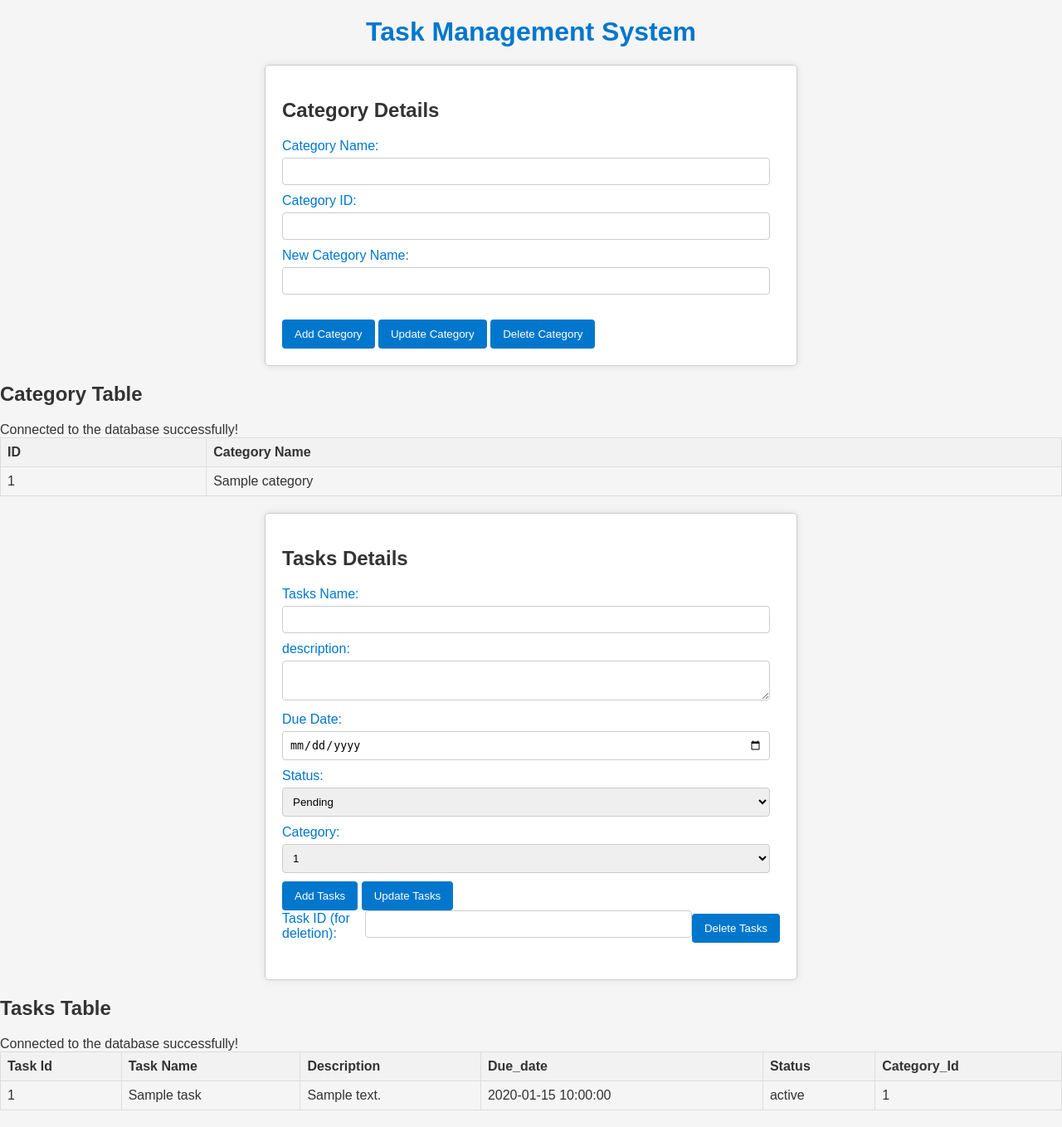
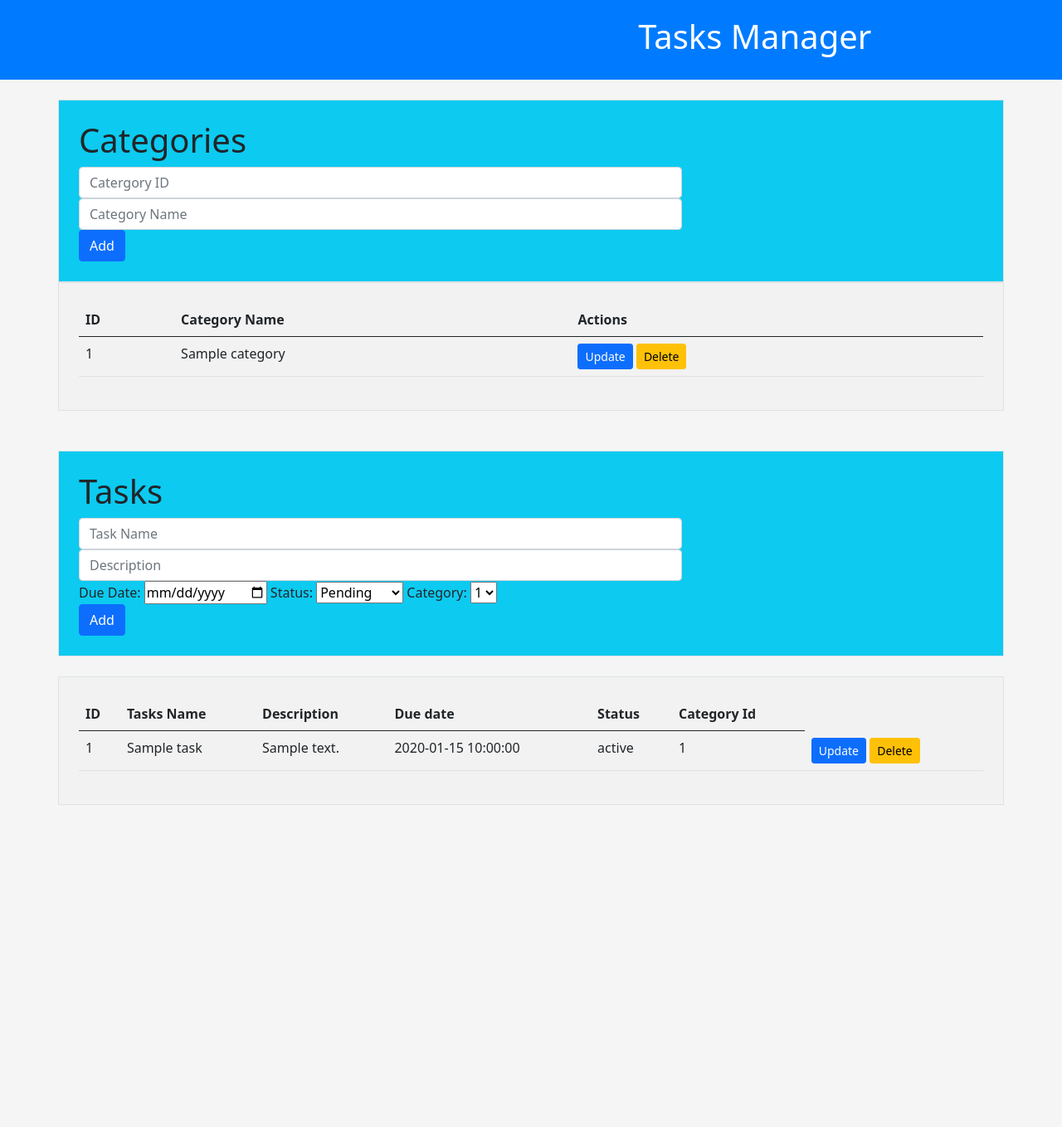
Before and after one commit to Mthilakara/Tasks-Managment-System, a PHP site: page / in a window 1280 px wide. Shown: the whole page at 83% size. After the commit the page ends 970 px from the top, so only its background shows below. Run offline with PHP 8.4, Linux system fonts and the light colour scheme; tables that the repository leaves empty or names only in its code hold one stand-in row (values such as "Sample post").

Commit message:
New user interface

```diff
--- a/DbCon.php
+++ b/DbCon.php
@@ -11,6 +11,6 @@ $conn = new mysqli($servername, $username, $password, $dbname);
 if ($conn->connect_error) {
     die("Connection failed: " . $conn->connect_error);
 } else {
-    echo "Connected to the database successfully!";
+
 }
 ?>
--- a/Index.php
+++ b/Index.php
@@ -2,104 +2,173 @@
 <html lang="en">
 <head>
   <meta charset="UTF-8">
-  <title>Task Management System</title>
-  <link rel="stylesheet" href="styles.css">
+  <meta http-equiv="X-UA-Compatible" content="IE=edge">
+  <meta name="viewport" content="width=device-width, initial-scale=1.0">
+
+  <title>Task Manager</title>
+
+  <link href="https://cdn.jsdelivr.net/npm/bootstrap@5.0.2/dist/css/bootstrap.min.css" rel="stylesheet" integrity="sha384-EVSTQN3/azprG1Anm3QDgpJLIm9Nao0Yz1ztcQTwFspd3yD65VohhpuuCOmLASjC" crossorigin="anonymous">
+  <link rel ="stylesheet" href ="style.css">
+  <link rel="stylesheet" href="https://cdnjs.cloudflare.com/ajax/libs/animate.css/4.1.1/animate.min.css">
+
+  <style>
+    .moving-text {
+      display: inline-block;
+      animation: moveLeftToRight 10s linear infinite;
+    }
+
+    @keyframes moveLeftToRight {
+      0% { transform: translateX(-100%); }
+      100% { transform: translateX(100vw); }
+    }
+
+    .heading {
+      display: inline-block;
+      animation-duration: 2s; /* Change duration as needed */
+      animation-fill-mode: forwards; /* Keeps the last keyframe state */
+    }
+
+    .rotate {
+      animation: rotateOnce 2s ease forwards;
+    }
+
+    @keyframes rotateOnce {
+      from {
+        transform: rotate(0deg);
+      }
+      to {
+        transform: rotate(360deg);
+      }
+    }
+
+    body {
+  background-color: #f5f5f5;
+}
+
+    .bg-light-gray {
+  background-color: #f2f2f2;
+}
+</style>
+
+
 </head>
+
+<script>
+
+        <?php
+        session_start();
+        if (isset($_SESSION['success_message'])) {
+            ?>
+            window.onload = function() {
+                alert("<?php echo $_SESSION['success_message']; ?>");
+            }
+            <?php
+
+            unset($_SESSION['success_message']);
+        }
+        ?>
+
+    </script>
+
 <body>
 
-<script>
-window.addEventListener('scroll', function() {
-  var element = document.querySelector('.animate-scroll');
-  var position = element.getBoundingClientRect().top;
-  var windowHeight = window.innerHeight;
+<header style="background-color: #007bff; color: white; padding: 20px;">
+<h1 class="moving-text animate__animated animate__fadeIn">Tasks Manager</h1>
 
-  if (position < windowHeight / 1.5) {
-    element.style.opacity = '1';
-  } else {
-    element.style.opacity = '0';
-  }
-});
-</script>
+  </header>
+    <br>
 
-  <h1>Task Management System</h1>
+    <div class="container border p-4 bg-info animate__animated animate__fadeIn">
+        <div class="row">
+        <h1 class="heading animate__animated animate__fadeInDown rotate">Categories</h1>
 
-  <!-- Category Details Form -->
-
-  <form class="category-actions" action="handle_categories.php" method="POST">
-  <div class="category-details">
-    <h2>Category Details</h2>
-    <label for="categoryName">Category Name:</label>
-    <input type="text" id="categoryName" name="categoryName" required>
-
-    <label for="categoryId">Category ID:</label>
-    <input type="text" id="categoryId" name="categoryId" required>
-
-    <label for="newCategoryName">New Category Name:</label>
-    <input type="text" id="newCategoryName" name="newCategoryName" onchange="removeRequired()">
+            <form method="POST" action="Add_Category.php">
+                <div class="col-8">
+                <input type="text" name="Category_ID" class="form-control" placeholder="Catergory ID">
+                <input type="text" name="Category_Name" class="form-control" placeholder="Category Name">
+                </div>
+                <div >
+                <button type="submit" class="btn btn-primary" name="add">Add</button>
+                </div>
+            </form>
+        </div>
     </div>
 
-  <div class="action-buttons">
-  <input type="submit" name="addCategory" value="Add Category">
-  <input type="submit" name="updateCategory" value="Update Category" onclick="removeRequired()">
-    <input type="submit" name="deleteCategory" value="Delete Category">
-  </div>
-</form>
 
-<script>
-  function removeRequired() {
-    document.getElementById("categoryName").removeAttribute("required");
-  }
-</script>
 
-<div class="category-table">
-  <h2>Category Table</h2>
-  <div class="table-container">
-    <table>
+
+    <?php
+    include "DbCon.php";
+    $sql= "SELECT * from Categories";
+    $result = $conn->query($sql);
+    ?>
+
+<div class="container border p-4 bg-light-gray animate__animated animate__fadeIn">
+    <table class="table">
         <thead>
             <tr>
                 <th>ID</th>
                 <th>Category Name</th>
+                <th>Actions</th>
             </tr>
         </thead>
         <tbody>
             <?php
-        include 'DbCon.php';
-
-        function displayCategoryTable($conn) {
-          $sql = "SELECT id, category_name FROM Categories";
-          $result = $conn->query($sql);
-
-          if ($result->num_rows > 0) {
-            while ($row = $result->fetch_assoc()) {
-              echo "<tr>";
-              echo "<td>" . $row["id"] . "</td>";
-              echo "<td>" . $row["category_name"] . "</td>";
-              echo "</tr>";
+            while ($row = mysqli_fetch_array($result)) {
+            ?>
+                <tr>
+                    <td><?php echo $row['id']; ?></td>
+                    <td><?php echo $row['category_name']; ?></td>
+                    <td>
+                    <button class="btn btn-primary btn-sm updateBtn" data-id="<?php echo $row['id']; ?>">Update</button>
+                        <a class="btn btn-warning btn-sm" href="Delete_Category.php?ID=<?php echo $row['id']; ?>" role="button" onclick="return confirm('Are you sure you want to delete this record?')">Delete</a>
+                    </td>
+                </tr>
+            <?php
             }
-          } else {
-            echo "<tr><td colspan='2'>0 results</td></tr>";
-          }
-        }
-
-        displayCategoryTable($conn);
-        $conn->close();
             ?>
         </tbody>
     </table>
 </div>
-</div>
 
-  <!-- Tasks Details Form -->
-  <div class="animate-scroll">
-<form class="Tasks-actions" action="Tasks_handle_categories.php" method="POST">
-  <div class="Tasks-details">
-    <h2>Tasks Details</h2>
-    <label for="TasksName">Tasks Name:</label>
-    <input type="text" id="TasksName" name="TasksName" required>
 
-    <label for="description">description:</label>
-    <textarea id="description" name="description"></textarea>
+<script src="https://code.jquery.com/jquery-3.6.0.min.js"></script>
+<script>
+    $(document).ready(function() {
+        $('.updateBtn').click(function() {
+            var id = $(this).data('id');
+            var newCategoryID = prompt("Enter new Category ID:");
+            var newCategoryName = prompt("Enter new Category Name:");
 
+            if (newCategoryID !== null && newCategoryName !== null) {
+                $.ajax({
+                    type: 'POST',
+                    url: 'update_record.php',
+                    data: { id: id, newCategoryID: newCategoryID, newCategoryName: newCategoryName },
+                    success: function(response) {
+                        alert(response);
+                        location.reload();
+                    },
+                    error: function(xhr, status, error) {
+                        console.error(xhr.responseText);
+                    }
+                });
+            }
+        });
+    });
+</script>
+
+<br>
+
+    <div class="container border p-4 bg-info mt-4 animate__animated animate__fadeIn">
+        <div class="row">
+        <h1 class="heading animate__animated animate__fadeInDown rotate" style="animation-delay: 1s">Tasks</h1>
+
+            <form method="POST" action="Add_Task.php">
+                <div class="col-8">
+
+                <input type="text" name="Tasks_Name" class="form-control" placeholder="Task Name">
+                <input type="text" name="Description" class="form-control" placeholder="Description">
                 <label for="dueDate">Due Date:</label>
                 <input type="date" id="dueDate" name="dueDate" required>
 
@@ -126,72 +195,93 @@ window.addEventListener('scroll', function() {
                                 }
                                 mysqli_close($conn);
                         ?>
+                        </select>
                 </div>
-  </div>
-
-  <div class="action-buttons">
-  <input type="submit" name="addTasks" value="Add Tasks">
-  <input type="submit" name="updateTasks" value="Update Tasks">
-     <div style="display: flex; align-items: center; margin-bottom: 10px;">
-            <label for="taskId">Task ID (for deletion):</label>
-            <input type="text" id="taskId" name="taskId">
-            <input type="submit" name="deleteTasks" value="Delete Tasks">
-        </div>
+                <div >
+                <button type="submit" class="btn btn-primary" name="add">Add</button>
                 </div>
             </form>
 
+        </div>
 
 
-<div class="Tasks-table">
-  <h2>Tasks Table</h2>
-  <div class="table-container">
-    <table>
+    </div>
+
+    <?php
+    include "DbCon.php";
+    $sql= "SELECT * from Tasks";
+    $result = $conn->query($sql);
+    ?>
+
+<div class="container border p-4 bg-light-gray mt-4 animate__animated animate__fadeIn">
+    <table class="table">
         <thead>
             <tr>
-          <th>Task Id</th>
-          <th>Task Name</th>
+                <th>ID</th>
+                <th>Tasks Name</th>
                 <th>Description</th>
-          <th>Due_date</th>
+                <th>Due date</th>
                 <th>Status</th>
-          <th>Category_Id</th>
+                <th>Category Id</th>
             </tr>
         </thead>
         <tbody>
             <?php
-        include 'DbCon.php';
-
-        function displayTasksTable($conn) {
-          $sql = "SELECT id, task_name, description, due_date, status, category_id FROM Tasks";
-          $result = $conn->query($sql);
-
-          if ($result->num_rows > 0) {
-            while ($row = $result->fetch_assoc()) {
-              echo "<tr>";
-              echo "<td>" . $row["id"] . "</td>";
-              echo "<td>" . $row["task_name"] . "</td>";
-              echo "<td>" . $row["description"] . "</td>";
-              echo "<td>" . $row["due_date"] . "</td>";
-              echo "<td>" . $row["status"] . "</td>";
-              echo "<td>" . $row["category_id"] . "</td>";
-
-              echo "</tr>";
+            while ($row = mysqli_fetch_array($result)) {
+            ?>
+                <tr>
+                    <td><?php echo $row['id']; ?></td>
+                    <td><?php echo $row['task_name']; ?></td>
+                    <td><?php echo $row['description']; ?></td>
+                    <td><?php echo $row['due_date']; ?></td>
+                    <td><?php echo $row['status']; ?></td>
+                    <td><?php echo $row['category_id']; ?></td>
+                    <td>
+                    <button class="btn btn-primary btn-sm updateTaskBtn" data-id="<?php echo $row['id']; ?>">Update</button>
+                        <a class="btn btn-warning btn-sm" href="Delete_Tasks.php?ID=<?php echo $row['id']; ?>" role="button" onclick="return confirm('Are you sure you want to delete this record?')">Delete</a>
+                    </td>
+                </tr>
+            <?php
             }
-          } else {
-            echo "<tr><td colspan='2'>0 results</td></tr>";
-          }
-        }
-
-        displaytasksTable($conn);
-        $conn->close();
             ?>
         </tbody>
     </table>
 </div>
-</div>
 
+<script src="https://code.jquery.com/jquery-3.6.0.min.js"></script>
+<script>
+    $(document).ready(function() {
+        $('.updateTaskBtn').click(function() {
+            var id = $(this).data('id');
+            var newTaskName = prompt("Enter new Task Name:");
+            var newDescription = prompt("Enter new Description:");
+            var newDueDate = prompt("Enter new Due Date:");
+            var newStatus = prompt("Enter new Status:");
+            var newCategoryID = prompt("Enter new Category ID:");
 
-
-
+            if (newTaskName !== null && newDescription !== null && newDueDate !== null && newStatus !== null && newCategoryID !== null) {
+                $.ajax({
+                    type: 'POST',
+                    url: 'update_tasks.php',
+                    data: {
+                        id: id,
+                        newTaskName: newTaskName,
+                        newDescription: newDescription,
+                        newDueDate: newDueDate,
+                        newStatus: newStatus,
+                        newCategoryID: newCategoryID
+                    },
+                    success: function(response) {
+                        alert(response);
+                        location.reload();
+                    },
+                    error: function(xhr, status, error) {
+                        console.error(xhr.responseText);
+                    }
+                });
+            }
+        });
+    });
+</script>
 
 </body>
-</html>
--- a/styles.css
+++ /dev/null
@@ -1,89 +0,0 @@
-/* styles.css */
-
-/* Reset some default styling */
-body {
-  font-family: Arial, sans-serif;
-  margin: 0;
-  padding: 0;
-  background-color: #f5f5f5; /* Light gray background */
-  color: #333; /* Black text color */
-}
-
-h1 {
-  text-align: center;
-  margin-top: 20px;
-  color: #0077cc; /* Blue header color */
-}
-
-/* Form and Container Styles */
-form {
-  max-width: 600px;
-  margin: 20px auto;
-  padding: 20px;
-  border: 1px solid #ccc;
-  border-radius: 5px;
-  box-shadow: 0 0 10px rgba(0, 0, 0, 0.1);
-  background-color: #fff; /* White form background */
-}
-
-.category-details,
-.Tasks-details {
-  margin-bottom: 20px;
-}
-
-label {
-  display: block;
-  margin-bottom: 5px;
-  color: #0077cc; /* Blue label color */
-}
-
-input[type="text"],
-input[type="date"],
-textarea,
-select {
-  width: calc(100% - 12px);
-  padding: 8px;
-  margin-bottom: 10px;
-  border: 1px solid #ccc;
-  border-radius: 4px;
-  box-sizing: border-box;
-}
-
-input[type="submit"] {
-  background-color: #0077cc; /* Blue submit button color */
-  color: #fff; /* White text color */
-  padding: 10px 15px;
-  border: none;
-  border-radius: 4px;
-  cursor: pointer;
-}
-
-input[type="submit"]:hover {
-  background-color: #005fa2; /* Darker shade of blue on hover */
-}
-
-/* Table styles */
-table {
-  width: 100%;
-  border-collapse: collapse;
-  margin-bottom: 20px;
-}
-
-th, td {
-  border: 1px solid #ddd;
-  padding: 8px;
-  text-align: left;
-}
-
-th {
-  background-color: #f2f2f2;
-}
-
-tr:nth-child(even) {
-  background-color: #e6f3ff; /* Light sky blue alternate row color */
-}
-
-.animate-scroll {
-  opacity: 0; /* Initially, the element is hidden */
-  transition: opacity 5s ease; /* Transition for opacity property */
-}
```
Also changed, not shown: Add_Category.php (added, +37 -0 lines), Add_Task.php (added, +34 -0 lines), Delete_Category.php (added, +33 -0 lines), Delete_Tasks.php (added, +32 -0 lines), Tasks_handle_categories.php (deleted, +0 -64 lines), Update_Tasks.php (added, +29 -0 lines), handle_categories.php (deleted, +0 -59 lines), update_record.php (added, +27 -0 lines), README.md (deleted), 1 other file. Lines whose indentation alone changed are shown as unchanged.
